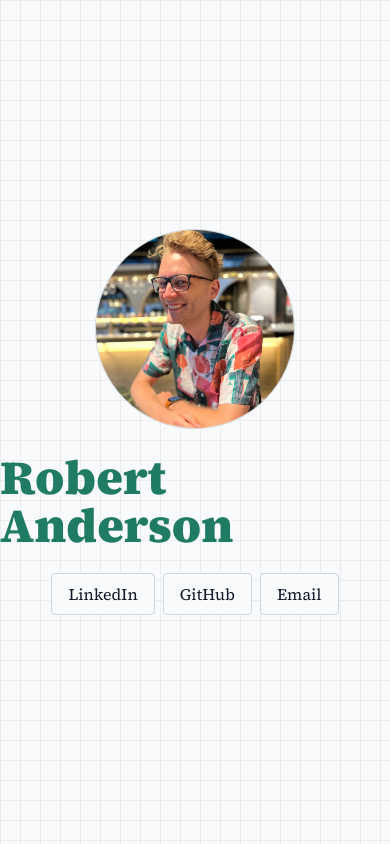
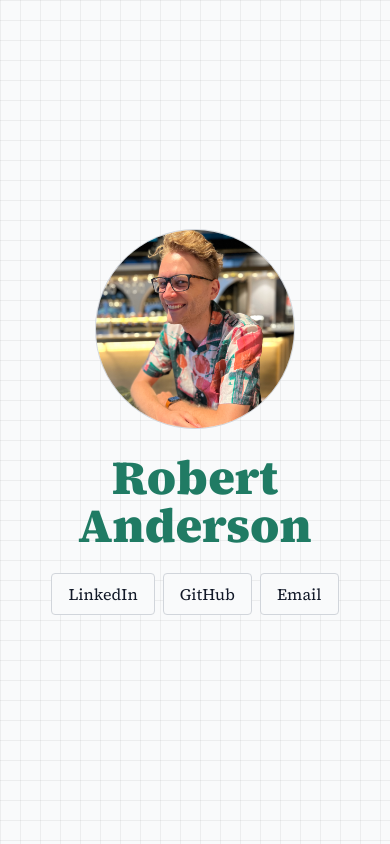
Before and after one commit to noisysocks/robertanderson.xyz, a Next.js app: page / in a window 390 px wide. Built offline with nearby package versions, Linux system fonts and the light colour scheme.

Commit message:
Fix heading alignment on mobile

```diff
--- a/src/app/page.tsx
+++ b/src/app/page.tsx
@@ -3,7 +3,7 @@
 
 export default function Home() {
   return (
-    <div className="min-h-screen flex flex-col items-center justify-center gap-6 bg-grid">
+    <div className="min-h-screen flex flex-col items-center justify-center text-center gap-6 bg-grid">
       <Image
         className="rounded-full border border-border"
         src={avatar}
```
